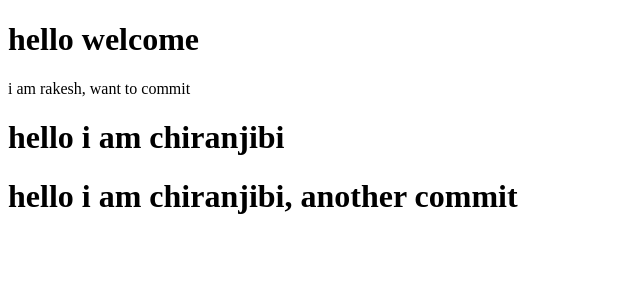
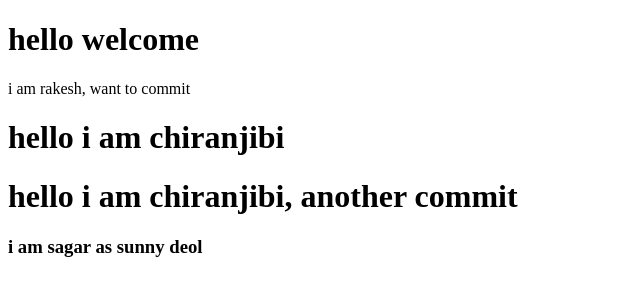
Before and after one commit to chiranjibi2016/angular2, a plain HTML site: page index.html in a window 1280 px wide. Shown: the whole page, without its empty margins (0-640 px from the left). Drawn offline with Linux system fonts and the light colour scheme.

Commit message:
sagar added sunnydeol h3

```diff
--- a/index.html
+++ b/index.html
@@ -11,5 +11,6 @@
     <p>i am rakesh, want to commit</p>
     <h1>hello i am chiranjibi</h1>
     <h1>hello i am chiranjibi, another commit</h1>
+   <h3>i am sagar as sunny deol</h3>
 </body>
 </html>
```
